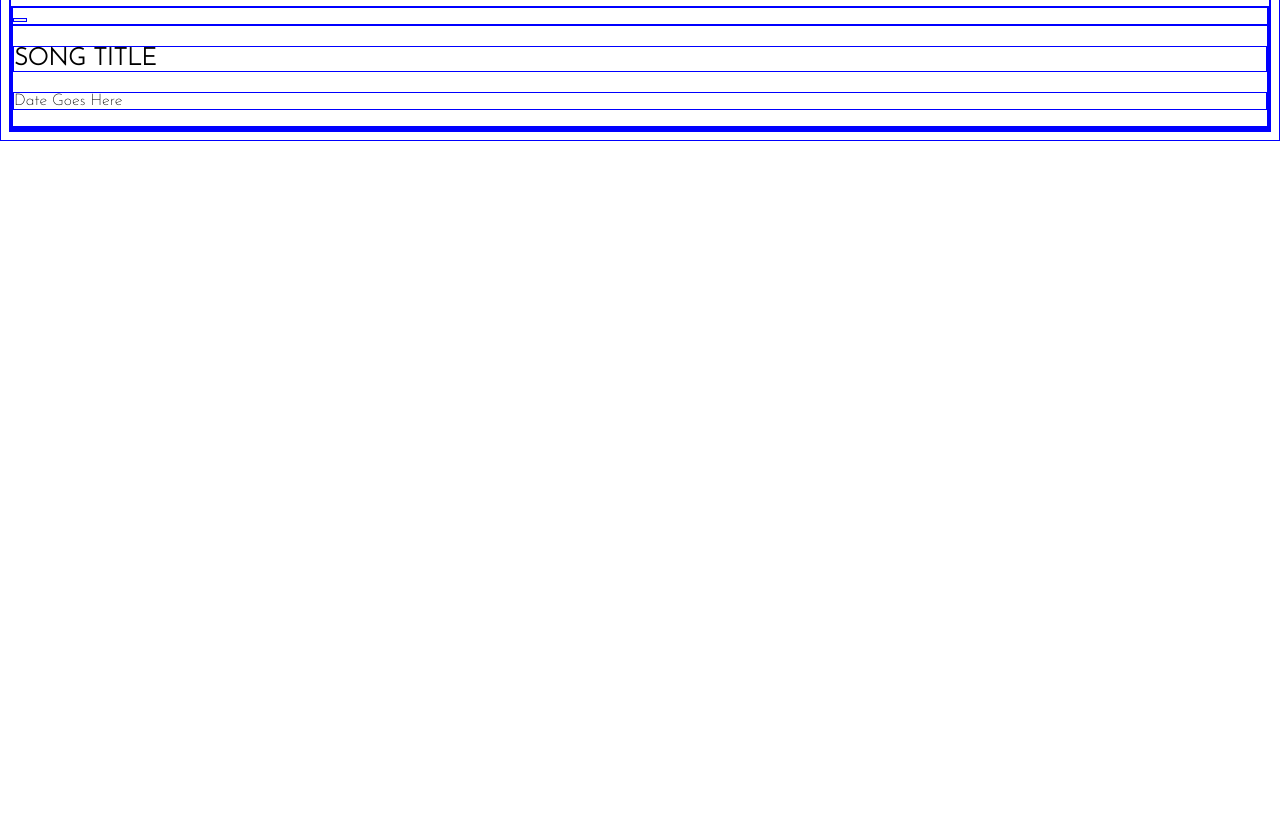
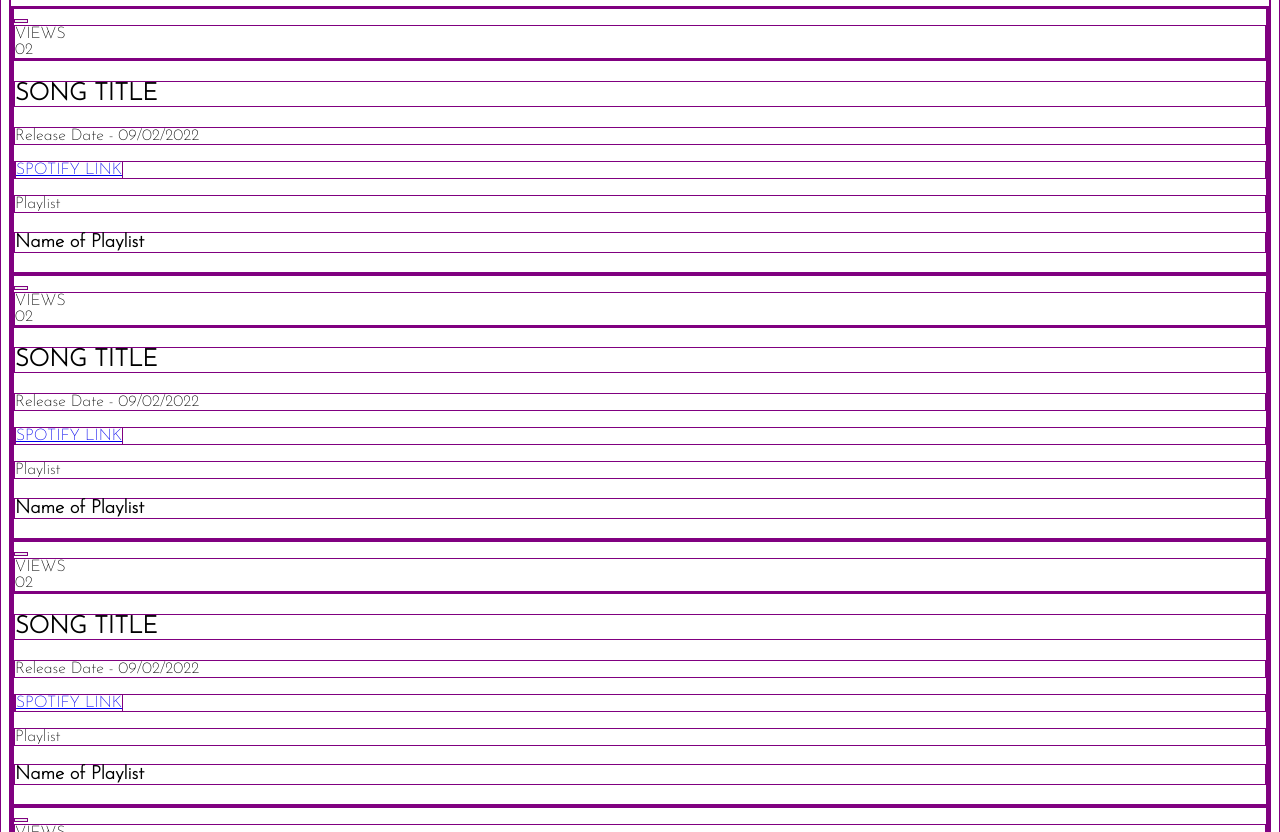
Before and after one commit to Leoy23/Leoy23.github.io, a plain HTML site: page index.html in a window 1280 px wide. Shown: the part 268-1100 px from the top of the page. Before the commit the page ends 800 px from the top, so only its background shows below. Drawn offline with Linux system fonts and the light colour scheme.

Commit message:
finish html structure

```diff
--- a/index.html
+++ b/index.html
@@ -36,19 +36,122 @@
   </nav>
   <main>
     <h1 class="songs-title">SONGS</h1>
-    <article class="song-card" id="new-card">
-      <div class="top-box" id="one">
-        <button class="reply-button">
+    <section class="card-container">
+      <article class="song-card" id="first-card">
+        <div class="top-card" id="card-one-top">
+          <!-- <img class="main-image" src="" alt="" /> -->
+          <button class="reply-button"></button>
+          <!-- <img class="icon" src="" alt="" /> -->
+          <div class="views"> VIEWS <br /> 02 </div>
+            <!-- <img class="" src="" alt="" /> -->
           <!-- <img class="" src="" alt="" /> -->
-        </button>
-        <!-- <img class="" src="" alt="" /> -->
-      </div>
-      <section>
-        <h2 class="name-of-song">SONG TITLE</h2>
-        <p>Date Goes Here</p>
-        <article class="spotify-link"></article>
-      </section>
-    </article>
+        </div>
+        <div class="bottom-card-one">
+          <h2>SONG TITLE</h2>
+          <p class="date">Release Date - 09/02/2022</p>
+          <div class="spotify-link-space">
+            <a class="spotify-link" href="#">SPOTIFY LINK</a>
+          </div>
+          <p class="first-song">Playlist</p>
+          <h3 class="playlist-name">Name of Playlist</h3>
+        </div>
+      </article>
+      <article class="song-card" id="second-card">
+        <div class="top-card" id="card-two-top">
+          <!-- <img class="main-image" src="" alt="" /> -->
+          <button class="reply-button"></button>
+          <!-- <img class="icon" src="" alt="" /> -->
+          <div class="views"> VIEWS <br /> 02 </div>
+            <!-- <img class="" src="" alt="" /> -->
+          <!-- <img class="" src="" alt="" /> -->
+        </div>
+        <div class="bottom-card-two">
+          <h2>SONG TITLE</h2>
+          <p class="date">Release Date - 09/02/2022</p>
+          <div class="spotify-link-space">
+            <a class="spotify-link" href="#">SPOTIFY LINK</a>
+          </div>
+          <p class="second-song">Playlist</p>
+          <h3 class="playlist-name">Name of Playlist</h3>
+        </div>
+      </article>
+      <article class="song-card" id="third-card">
+        <div class="top-card" id="card-three-top">
+          <!-- <img class="main-image" src="" alt="" /> -->
+          <button class="reply-button"></button>
+          <!-- <img class="icon" src="" alt="" /> -->
+          <div class="views"> VIEWS <br /> 02 </div>
+            <!-- <img class="" src="" alt="" /> -->
+          <!-- <img class="" src="" alt="" /> -->
+        </div>
+        <div class="bottom-card-three">
+          <h2>SONG TITLE</h2>
+          <p class="date">Release Date - 09/02/2022</p>
+          <div class="spotify-link-space">
+            <a class="spotify-link" href="#">SPOTIFY LINK</a>
+          </div>
+          <p class="third-song">Playlist</p>
+          <h3 class="playlist-name">Name of Playlist</h3>
+        </div>
+      </article>
+      <article class="song-card" id="fourth-card">
+        <div class="top-card" id="card-four-top">
+          <!-- <img class="main-image" src="" alt="" /> -->
+          <button class="reply-button"></button>
+          <!-- <img class="icon" src="" alt="" /> -->
+          <div class="views"> VIEWS <br /> 02 </div>
+            <!-- <img class="" src="" alt="" /> -->
+          <!-- <img class="" src="" alt="" /> -->
+        </div>
+        <div class="bottom-card-four">
+          <h2>SONG TITLE</h2>
+          <p class="date">Release Date - 09/02/2022</p>
+          <div class="spotify-link-space">
+            <a class="spotify-link" href="#">SPOTIFY LINK</a>
+          </div>
+          <p class="fourth-song">Playlist</p>
+          <h3 class="playlist-name">Name of Playlist</h3>
+        </div>
+      </article>
+      <article class="song-card" id="fifth-card">
+        <div class="top-card" id="card-five-top">
+          <!-- <img class="main-image" src="" alt="" /> -->
+          <button class="reply-button"></button>
+          <!-- <img class="icon" src="" alt="" /> -->
+          <div class="views"> VIEWS <br /> 02 </div>
+            <!-- <img class="" src="" alt="" /> -->
+          <!-- <img class="" src="" alt="" /> -->
+        </div>
+        <div class="bottom-card-fifth">
+          <h2>SONG TITLE</h2>
+          <p class="date">Release Date - 09/02/2022</p>
+          <div class="spotify-link-space">
+            <a class="spotify-link" href="#">SPOTIFY LINK</a>
+          </div>
+          <p class="fifth-song">Playlist</p>
+          <h3 class="playlist-name">Name of Playlist</h3>
+        </div>
+      </article>
+      <article class="song-card" id="sixth-card">
+        <div class="top-card" id="card-six-top">
+          <!-- <img class="main-image" src="" alt="" /> -->
+          <button class="reply-button"></button>
+          <!-- <img class="icon" src="" alt="" /> -->
+          <div class="views"> VIEWS <br /> 02 </div>
+            <!-- <img class="" src="" alt="" /> -->
+          <!-- <img class="" src="" alt="" /> -->
+        </div>
+        <div class="bottom-card-sixth">
+          <h2>SONG TITLE</h2>
+          <p class="date">Release Date - 09/02/2022</p>
+          <div class="spotify-link-space">
+            <a class="spotify-link" href="#">SPOTIFY LINK</a>
+          </div>
+          <p class="sixth-song">Playlist</p>
+          <h3 class="playlist-name">Name of Playlist</h3>
+        </div>
+      </article>
+    </section>
   </main>
 </body>
 </html>
--- a/styles.css
+++ b/styles.css
@@ -1,6 +1,15 @@
+body {
+  font-family: 'Josefin Sans', sans-serif;
+  height: 100%;
+}
+* {
+  border: 1px solid purple;
+}
 /* html, body {
   height: 100%;
+  font-family: 'Josefin Sans', sans-serif;
   }
+
 body {
   margin: 0;
   font-family: -apple-system, BlinkMacSystemFont, ‘Segoe UI’, ‘Roboto’, ‘Oxygen’,
@@ -11,26 +20,26 @@
   box-sizing: border-box;
   line-height: 1.5;
   }
+
 code {
   font-family: source-code-pro, Menlo, Monaco, Consolas, ‘Courier New’,
   monospace;
   }
+
 img, picture, video, canvas, svg {
   display: block;
   max-width: 100%;
   }
+
 input, button, textarea, select {
   font: inherit;
   }
+
 p, h1, h2, h3, h4, h5, h6 {
   overflow-wrap: break-word;
   }
+
 #root, #__next {
   isolation: isolate;
-  } */
-  * {
-    border: 1px solid blue;
   }
-  body {
-    font-family: 'Josefin Sans', sans-serif;
-  }
+   */
```
Lines whose indentation alone changed are shown as unchanged.
